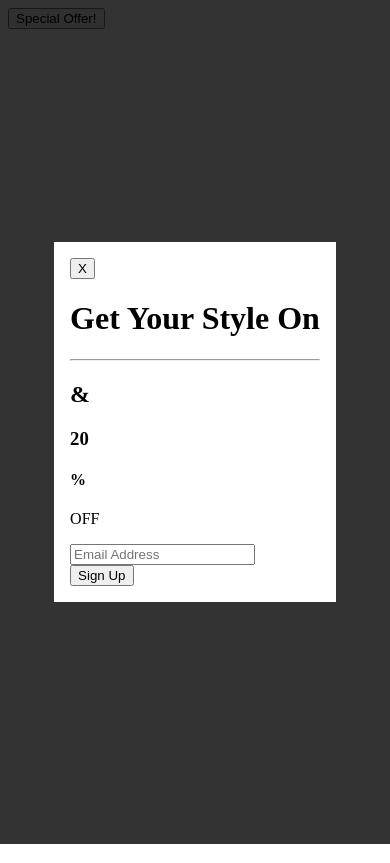
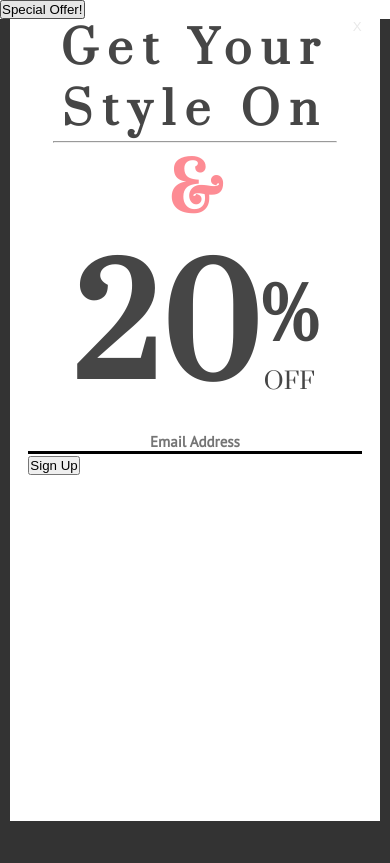
Before and after one commit to thompsons90/modal-popup, a React (Create React App) app: page / in a window 390 px wide. Both pictures are taken after a click on the button "Special Offer!". Built offline with nearby package versions, Linux system fonts and the light colour scheme.

Commit message:
added most styles for popup mobile

```diff
--- a/package.json
+++ b/package.json
@@ -10,11 +10,14 @@
     "@types/node": "^16.11.34",
     "@types/react": "^18.0.9",
     "@types/react-dom": "^18.0.3",
+    "@types/styled-components": "^5.1.25",
+    "jest-styled-components": "^7.0.8",
     "react": "^18.1.0",
     "react-dom": "^18.1.0",
     "react-router-dom": "^6.3.0",
     "react-scripts": "5.0.1",
     "sass": "^1.51.0",
+    "styled-components": "^5.3.5",
     "typescript": "^4.6.4",
     "web-vitals": "^2.1.4"
   },
--- a/public/index.html
+++ b/public/index.html
@@ -18,6 +18,13 @@
       rel="stylesheet"
     />
 
+    <link rel="preconnect" href="https://fonts.googleapis.com" />
+    <link rel="preconnect" href="https://fonts.gstatic.com" crossorigin />
+    <link
+      href="https://fonts.googleapis.com/css2?family=PT+Sans&display=swap"
+      rel="stylesheet"
+    />
+
     <title>Scott Thompson Listrak Assessment</title>
   </head>
   <body>
--- /dev/null
+++ b/src/App.scss
@@ -0,0 +1,4 @@
+* {
+  margin: 0;
+  padding: 0;
+}
--- a/src/App.tsx
+++ b/src/App.tsx
@@ -2,6 +2,7 @@ import React from "react";
 import { Routes, Route } from "react-router-dom";
 import { Confirmation } from "./pages/Confirmation";
 import { Landing } from "./pages/Landing";
+import "./App.scss";
 
 function App() {
   return (
--- a/src/Variables.scss
+++ /dev/null
@@ -1,6 +0,0 @@
-$dark-gray: #464646;
-$light-gray: #e9e9e9;
-$pink: #fd8c94;
-$font-family-prata: "Prata", serif;
-$mobile: 300px;
-$desktop: 1000px;
--- a/src/components/Modal.scss
+++ /dev/null
@@ -1,19 +0,0 @@
-.modal {
-  height: 100vh;
-  width: 100vw;
-  background-color: rgba(0, 0, 0, 0.8);
-  position: fixed;
-  top: 0;
-  left: 0;
-  display: flex;
-  justify-content: center;
-  align-items: center;
-}
-
-.inner-modal {
-  max-width: 800px;
-  max-height: 600px;
-  background-color: #fff;
-  padding: 1rem;
-  border: 1px solid #333;
-}
--- /dev/null
+++ b/src/components/Modal.styled.ts
@@ -0,0 +1,16 @@
+import styled from "styled-components";
+
+export const OuterModal = styled.div`
+  display: flex;
+  justify-content: center;
+  align-itmes: center;
+  background-color: rgba(0, 0, 0, 0.8);
+  width: 100vw;
+  height: 100vh;
+`;
+
+export const InnerModal = styled.div`
+  width: 95vw;
+  height: 95vh;
+  background-color: white;
+`;
--- a/src/components/Modal.tsx
+++ b/src/components/Modal.tsx
@@ -1,5 +1,5 @@
 import * as React from "react";
-import "./Modal.scss";
+import { InnerModal, OuterModal } from "./Modal.styled";
 
 type ModalComponent = (props: {
   children: React.ReactElement;
@@ -10,8 +10,8 @@ console.log("modalize");
 export const Modal: ModalComponent = ({ children, isOpen }) => {
   if (!isOpen) return null;
   return (
-    <div className="modal">
-      <div className="inner-modal">{children}</div>
-    </div>
+    <OuterModal>
+      <InnerModal>{children}</InnerModal>
+    </OuterModal>
   );
 };
--- /dev/null
+++ b/src/pages/Landing.styled.ts
@@ -0,0 +1,85 @@
+import styled from "styled-components";
+
+export const PopupContainer = styled.div`
+  width: 90%;
+  margin: auto;
+`;
+export const XButton = styled.button`
+  float: right;
+  border: none;
+  color: #e9e9e9;
+  background-color: white;
+  &:hover {
+    color: #464646;
+    cursor: pointer;
+  }
+`;
+
+export const PopupTopContainer = styled.div`
+  h1,
+  h3,
+  h4,
+  p {
+    color: #464646;
+    font-family: "Prata", "serif";
+  }
+  h1 {
+    font-size: 45px;
+  }
+  h2 {
+    color: #fd8c94;
+    font-family: "Prata", "serif";
+    font-size: 65px;
+  }
+  h3 {
+    font-size: 144px;
+  }
+  h4 {
+    font-size: 70px;
+  }
+  p {
+    font-size: 23px;
+  }
+  text-align: center;
+  width: 85%;
+  margin: auto;
+`;
+
+export const PopupTopTextContainer = styled.div`
+  letter-spacing: 10px;
+  display: inline-block;
+`;
+
+export const PopupBotTextContainer = styled.div`
+  display: flex;
+  justify-content: center;
+  align-items: center;
+`;
+
+export const PopupBotContainer = styled.div`
+  font-family: "PT Sans", "sans serif";
+  display: flex;
+  justify-content: center;
+  align-text: center;
+  align-items: center;
+  width: 100%;
+`;
+
+export const FormContainer = styled.form`
+  width: 100%;
+`;
+export const EmailAddress = styled.input`
+  &:placeholder {
+    color: black;
+  }
+  font-family: "PT Sans", "sans serif";
+  font-weight: bold;
+  font-size: 15px;
+  text-align: center;
+  outline: none;
+  border-top: none;
+  border-bottom: 3px solid black;
+  border-left: none;
+  border-right: none;
+  width: 100%;
+`;
--- a/src/pages/Landing.tsx
+++ b/src/pages/Landing.tsx
@@ -1,6 +1,18 @@
 import React, { FormEvent, useState } from "react";
 import { Link, useNavigate } from "react-router-dom";
 import { Modal } from "../components/Modal";
+import { ThemeProvider } from "styled-components";
+// import { theme, GlobalStyle } from "../Variables.styled";
+import {
+  PopupContainer,
+  PopupTopContainer,
+  PopupBotContainer,
+  XButton,
+  PopupTopTextContainer,
+  PopupBotTextContainer,
+  FormContainer,
+  EmailAddress,
+} from "./Landing.styled";
 
 // interface LandingProps {
 //   open: boolean;
@@ -30,32 +42,37 @@ export const Landing: LandingComponent = () => {
         <button onClick={() => setIsOpen(true)}>Special Offer!</button>
         {/* <FirstPopup open={isOpen} onClose={() => setIsOpen(false)}></FirstPopup> */}
       </div>
+
       <Modal isOpen={isOpen}>
-        <div id="pop-container">
-          <div id="popupOne">
-            <div id="close-button-container">
-              <button onClick={() => setIsOpen(false)} id="x-button">
-                X
-              </button>
-            </div>
-            <div id="first-popup-text-container">
+        <PopupContainer>
+          <XButton onClick={() => setIsOpen(false)}>X</XButton>
+          <PopupTopContainer>
+            <PopupTopTextContainer>
               <h1>Get Your Style On</h1>
               <hr />
-              <div id="and-container">
+            </PopupTopTextContainer>
             <h2>&</h2>
-              </div>
+            <PopupBotTextContainer>
+              <div id="and-container"></div>
               <h3>20</h3>
               <div id="percent-container">
                 <h4>%</h4>
                 <p>OFF</p>
               </div>
-              <form onSubmit={handleSubmit} action="/" method="get" id="form">
+            </PopupBotTextContainer>
+          </PopupTopContainer>
+          <PopupBotContainer>
+            <FormContainer
+              onSubmit={handleSubmit}
+              action="/"
+              method="get"
+              id="form"
+            >
               <div id="user-input-container">
                 <label>
-                    <input
+                  <EmailAddress
                     type="email"
                     name="email"
-                      id="email"
                     placeholder="Email Address"
                     required
                   />
@@ -64,10 +81,9 @@ export const Landing: LandingComponent = () => {
               <div id="signupBtn-container">
                 <input type="submit" value="Sign Up" id="submitBtn" />
               </div>
-              </form>
-            </div>
-          </div>
-        </div>
+            </FormContainer>
+          </PopupBotContainer>
+        </PopupContainer>
       </Modal>
     </>
   );
```
Also changed, not shown: src/Variables.styled.ts (added, +21 -0 lines), 2 other files (tests, documents, lock files or other folders). Lines whose indentation alone changed are shown as unchanged.
